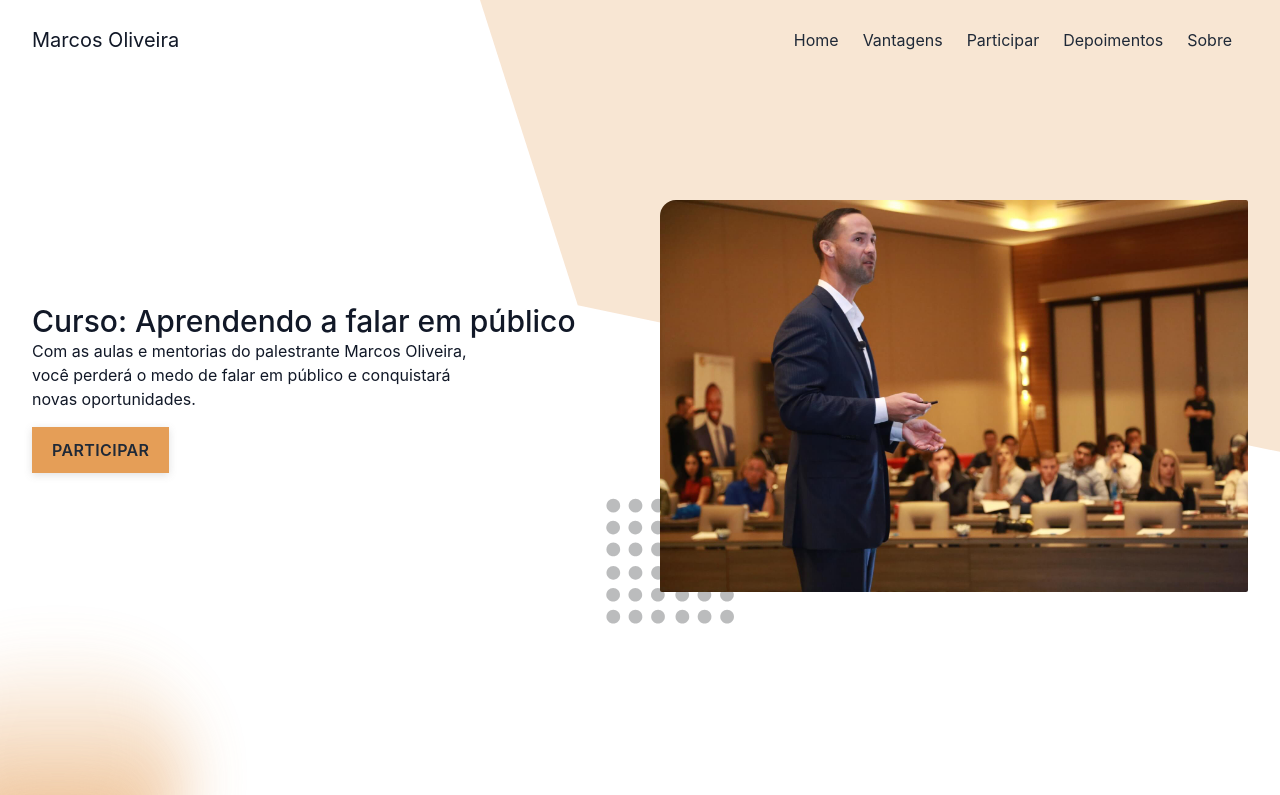
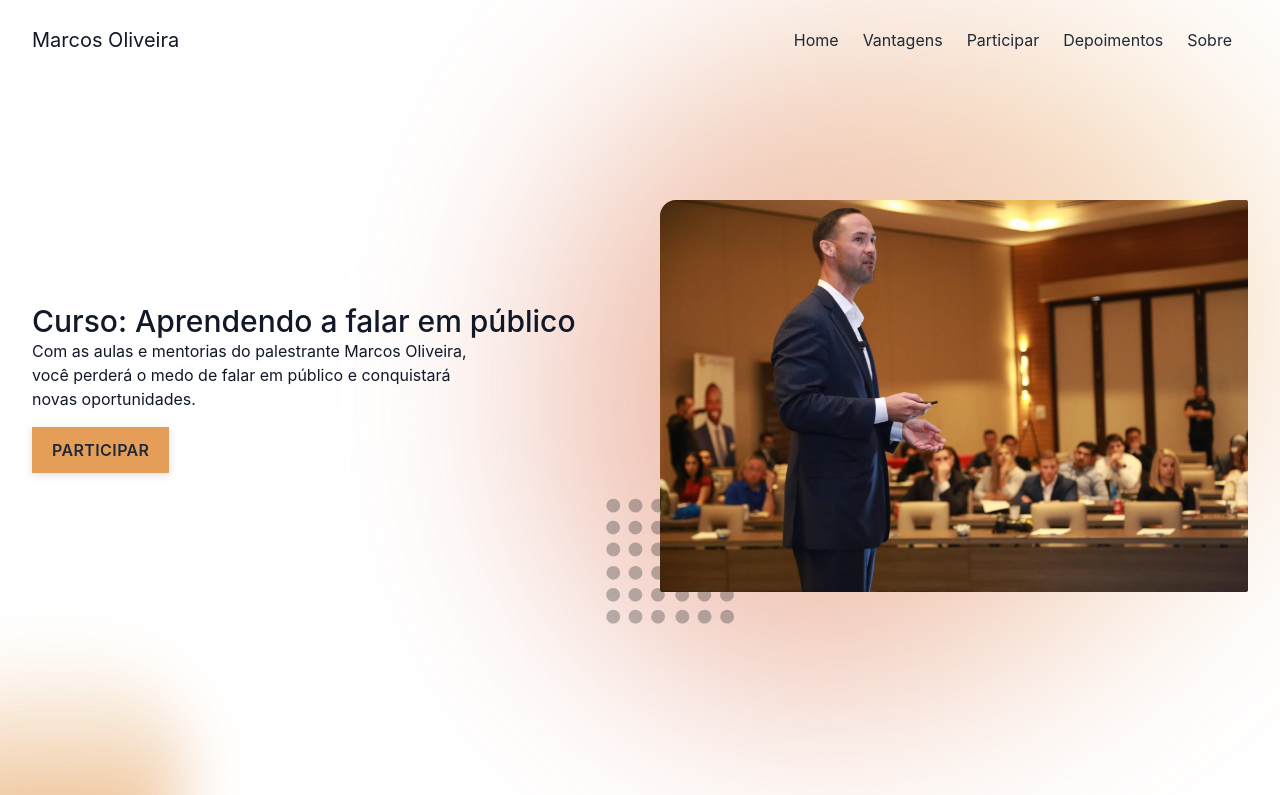
Before and after one commit to Nelson-DevStack/palestrante, a React (Vite) app: page / in a window 1280 px wide. Shown: the top 795 px of the page. Built offline with nearby package versions, Linux system fonts and the light colour scheme.

Commit message:
dev1.1.4: hero background

```diff
--- a/src/components/Hero/index.tsx
+++ b/src/components/Hero/index.tsx
@@ -1,6 +1,7 @@
 import bg from "../../assets/bg.svg";
 import heroImg from "../../assets/lecture.jpg";
 import pattern from "../../assets/pattern.svg";
+import blurPattern from "../../assets/rounded-abstract-pattern.svg";
 import CTABtn from "../Button";
 import Container from "../UIComponents/Container";
 
@@ -8,9 +9,10 @@ const Hero = () => {
   return (
     <section className="relative" id="home">
       <img
-        src={bg}
+        src={blurPattern}
         alt="Asset"
-        className="absolute -z-10 right-0 opacity-30 max-w-[900px] md:max-w-[800px]"
+        // className="absolute -z-10 right-0 opacity-30 max-w-[900px] md:max-w-[800px]"
+        className="absolute -z-10 -right-52 opacity-60 -top-48 max-w-[900px] md:max-w-[800px] lg:max-w-6xl w-full"
       />
       <Container className="py-28 lg:py-[12.5rem] lg:py-[11.4vw]">
         <div className="grid md:grid-cols-2 gap-10 items-center md:justify-between">
```
